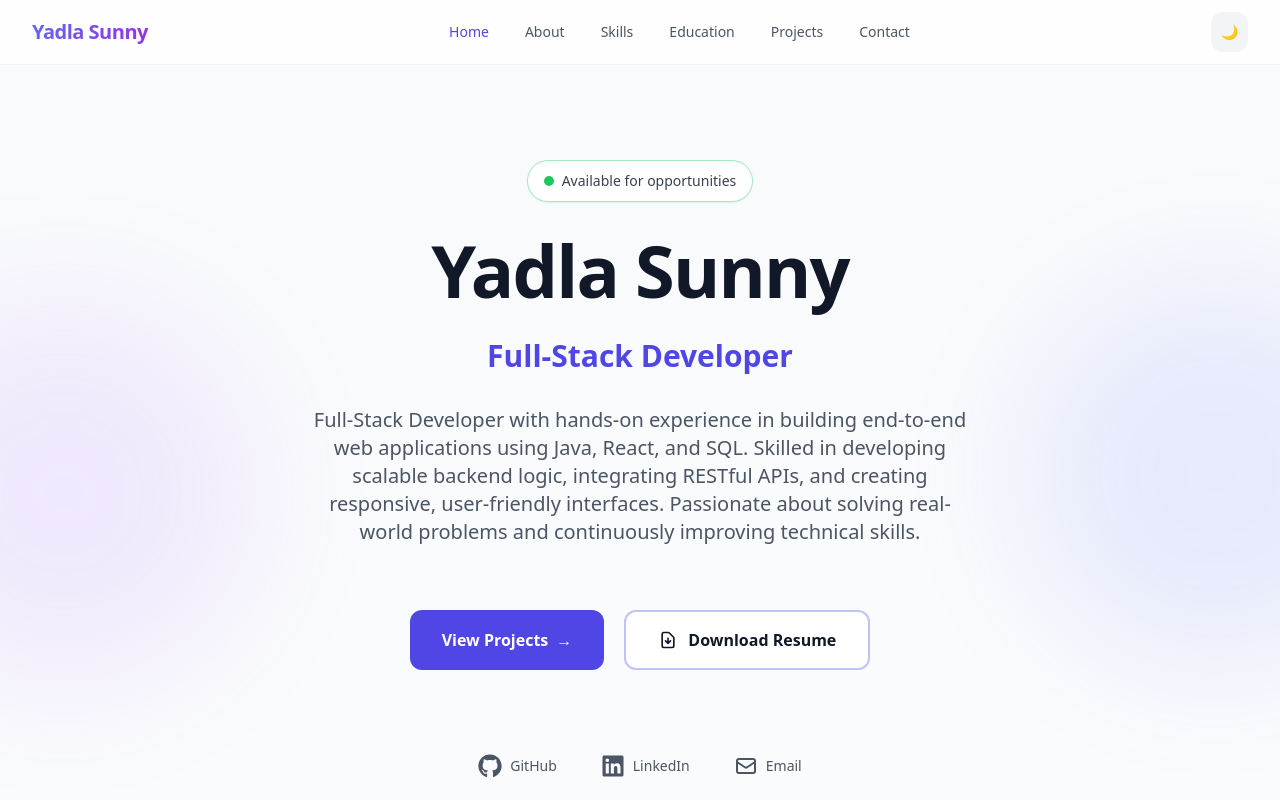
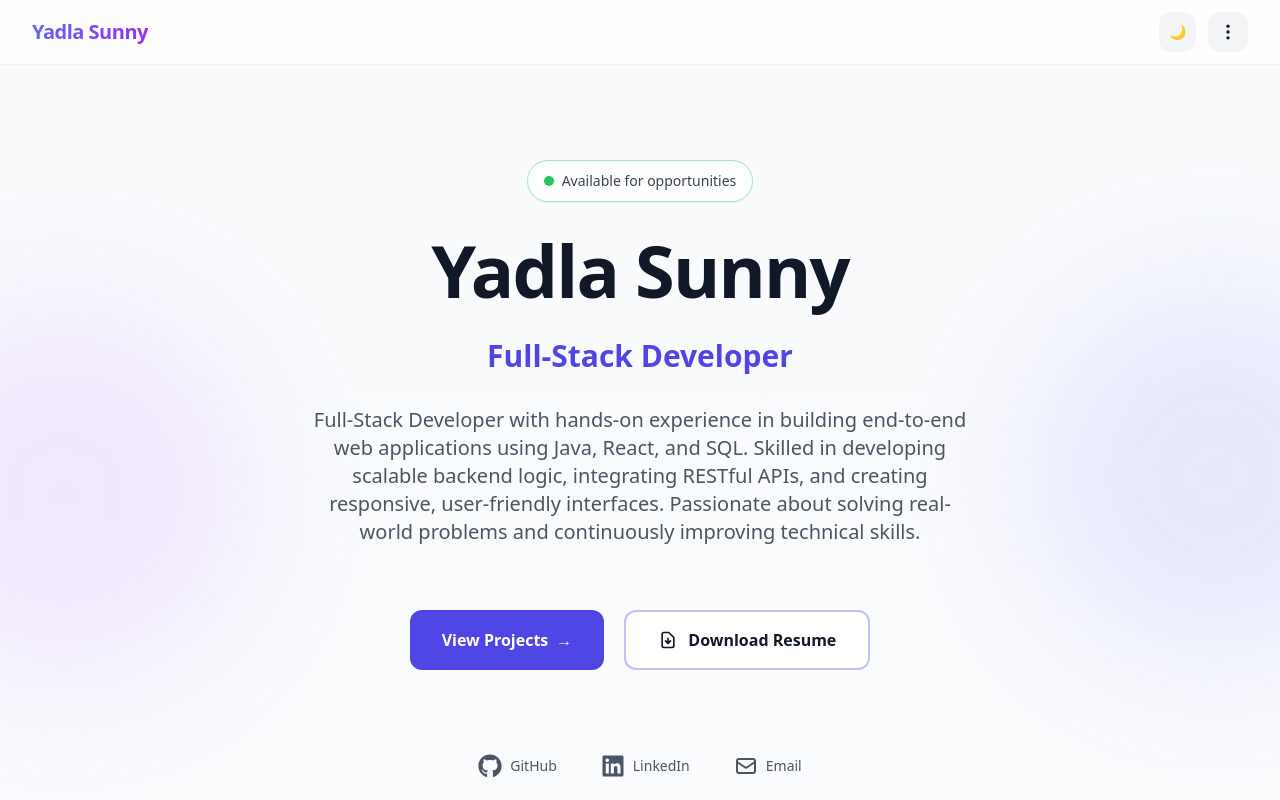
Before and after one commit to Yadlasunny/Portfolio, a React (Vite) app: page / in a window 1280 px wide. Shown: the top 800 px of the page. Built offline with nearby package versions, Linux system fonts and the light colour scheme.

Commit message:
Replace navbar buttons with 3-dot dropdown menu beside theme toggle

```diff
--- a/src/Portfolio.jsx
+++ b/src/Portfolio.jsx
@@ -322,25 +322,6 @@ export default function Portfolio() {
       >
         <div className="max-w-7xl mx-auto px-4 sm:px-6 lg:px-8 flex items-center justify-between h-16 md:h-18">
           <div className="font-bold text-xl tracking-tight bg-gradient-to-r from-indigo-500 to-purple-600 bg-clip-text text-transparent">Yadla Sunny</div>
-          <nav className="hidden md:flex gap-1">
-            {["home", "about", "skills", /* removed "experience", */ "education", "projects", "contact"].map(item => (
-              <button
-                key={item}
-                onClick={() => scrollTo(item)}
-                className={`capitalize text-sm font-medium px-4 py-2 rounded-lg transition-all duration-200 ${
-                  activeSection === item
-                    ? dark
-                      ? "text-indigo-400"
-                      : "text-indigo-600"
-                    : dark
-                      ? "text-gray-300 hover:text-gray-100"
-                      : "text-gray-600 hover:text-gray-900"
-                }`}
-              >
-                {item}
-              </button>
-            ))}
-          </nav>
           <div className="flex items-center gap-2 sm:gap-3">
             <button
               onClick={() => setDark(d => !d)}
@@ -350,53 +331,58 @@ export default function Portfolio() {
             >
               {dark ? "☀️" : "🌙"}
             </button>
+            <div className="relative">
               <button
                 onClick={() => setMobileMenu(m => !m)}
-              className={`md:hidden p-2.5 rounded-xl transition-all duration-200 ${dark ? "bg-gray-800 hover:bg-gray-700" : "bg-gray-100 hover:bg-gray-200"}`}
+                className={`p-2.5 rounded-xl transition-all duration-200 ${dark ? "bg-gray-800 hover:bg-gray-700" : "bg-gray-100 hover:bg-gray-200"}`}
                 aria-label="Toggle menu"
               >
-              <svg className="w-5 h-5" fill="none" stroke="currentColor" viewBox="0 0 24 24">
-                {mobileMenu ? <path strokeLinecap="round" strokeLinejoin="round" strokeWidth={2} d="M6 18L18 6M6 6l12 12" /> : <path strokeLinecap="round" strokeLinejoin="round" strokeWidth={2} d="M4 6h16M4 12h16M4 18h16" />}
+                <svg className="w-5 h-5" fill="currentColor" viewBox="0 0 24 24">
+                  <circle cx="12" cy="5" r="2" />
+                  <circle cx="12" cy="12" r="2" />
+                  <circle cx="12" cy="19" r="2" />
                 </svg>
               </button>
-          </div>
-        </div>
               {mobileMenu && (
                 <motion.div
-            initial={{ opacity: 0, y: -10 }}
-            animate={{ opacity: 1, y: 0 }}
-            exit={{ opacity: 0, y: -10 }}
-            className={`md:hidden px-4 pb-4 space-y-1 border-t ${dark ? "bg-gray-950/95 border-gray-800" : "bg-white/95 border-gray-200"}`}
+                  initial={{ opacity: 0, scale: 0.95, y: -10 }}
+                  animate={{ opacity: 1, scale: 1, y: 0 }}
+                  exit={{ opacity: 0, scale: 0.95, y: -10 }}
+                  className={`absolute right-0 top-full mt-2 w-48 rounded-xl shadow-xl border overflow-hidden ${dark ? "bg-gray-900 border-gray-800" : "bg-white border-gray-200"}`}
                 >
-            {["home", "about", "skills", /* removed "experience", */ "education", "projects", "contact"].map(item => (
+                  {["home", "about", "skills", "education", "projects", "contact"].map(item => (
                     <button
                       key={item}
                       onClick={() => scrollTo(item)}
-                className={`block w-full text-left px-4 py-3.5 rounded-xl text-base font-medium transition-all duration-200 ${
+                      className={`block w-full text-left px-4 py-3 text-sm font-medium transition-all duration-200 ${
                         activeSection === item
-                    ? "bg-gradient-to-r from-indigo-500 to-purple-600 text-white"
+                          ? dark
+                            ? "bg-indigo-600/20 text-indigo-400"
+                            : "bg-indigo-50 text-indigo-600"
                           : dark
-                      ? "text-gray-300 hover:bg-gray-800 active:bg-gray-700"
-                      : "text-gray-700 hover:bg-gray-100 active:bg-gray-200"
+                            ? "text-gray-300 hover:bg-gray-800"
+                            : "text-gray-700 hover:bg-gray-50"
                       }`}
                     >
                       {item.charAt(0).toUpperCase() + item.slice(1)}
                     </button>
                   ))}
-            {/* Quick actions for mobile */}
-            <div className="pt-3 mt-2 border-t border-gray-200 dark:border-gray-800">
+                  <div className={`border-t ${dark ? "border-gray-800" : "border-gray-200"}`}>
                     <a
                       href="https://drive.google.com/file/d/1lf5cQTLcXM-minKaTXSyPcYLL8yVQXg9/view?usp=sharing"
                       target="_blank"
                       rel="noopener noreferrer"
-                className="flex items-center justify-center gap-2 w-full px-4 py-3.5 rounded-xl text-base font-semibold bg-gradient-to-r from-indigo-600 to-purple-600 text-white"
+                      className={`flex items-center gap-2 w-full px-4 py-3 text-sm font-semibold transition-all duration-200 ${dark ? "text-indigo-400 hover:bg-gray-800" : "text-indigo-600 hover:bg-gray-50"}`}
                     >
-                <svg className="w-5 h-5" fill="none" stroke="currentColor" viewBox="0 0 24 24"><path strokeLinecap="round" strokeLinejoin="round" strokeWidth={2} d="M12 10v6m0 0l-3-3m3 3l3-3m2 8H7a2 2 0 01-2-2V5a2 2 0 012-2h5.586a1 1 0 01.707.293l5.414 5.414a1 1 0 01.293.707V19a2 2 0 01-2 2z" /></svg>
-                Download Resume
+                      <svg className="w-4 h-4" fill="none" stroke="currentColor" viewBox="0 0 24 24"><path strokeLinecap="round" strokeLinejoin="round" strokeWidth={2} d="M12 10v6m0 0l-3-3m3 3l3-3m2 8H7a2 2 0 01-2-2V5a2 2 0 012-2h5.586a1 1 0 01.707.293l5.414 5.414a1 1 0 01.293.707V19a2 2 0 01-2 2z" /></svg>
+                      Resume
                     </a>
                   </div>
                 </motion.div>
               )}
+            </div>
+          </div>
+        </div>
       </header>
 
       {/* Main content */}
```
Lines whose indentation alone changed are shown as unchanged.
